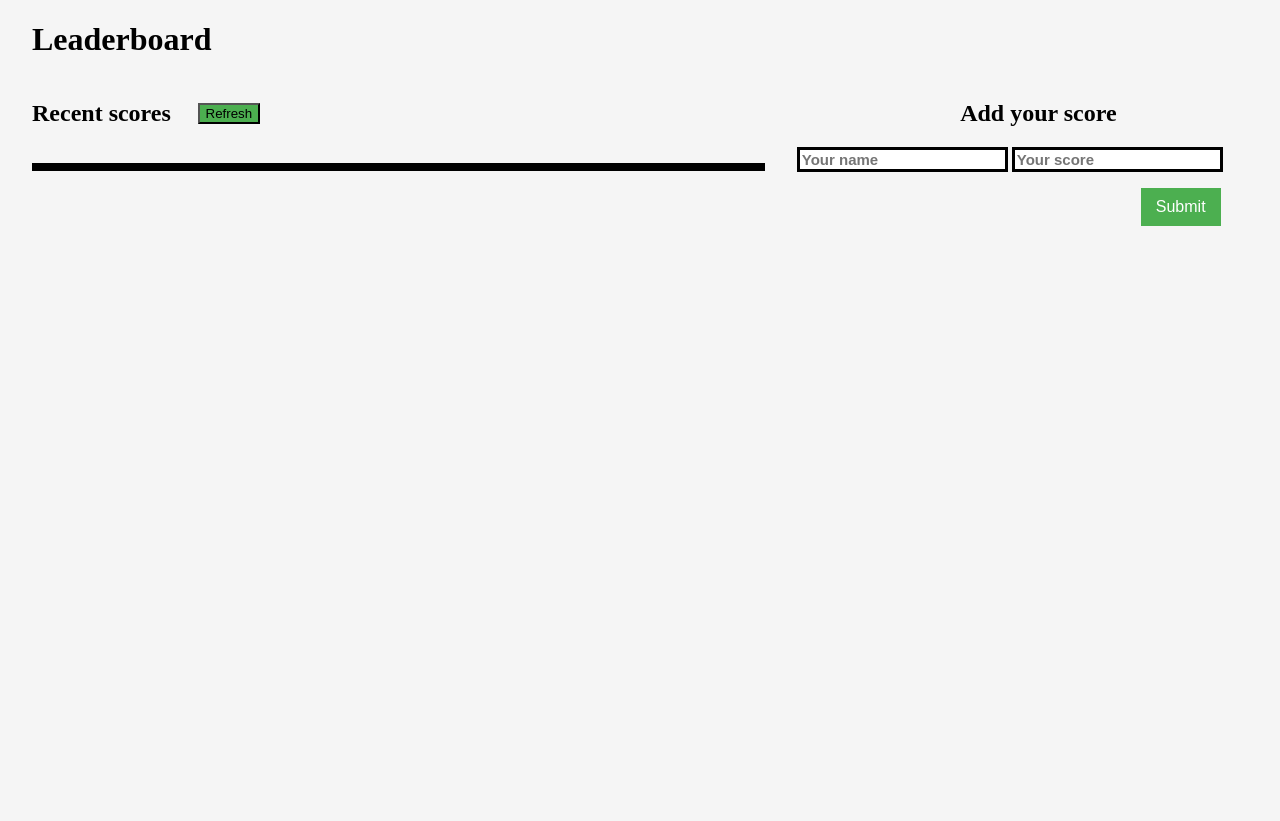
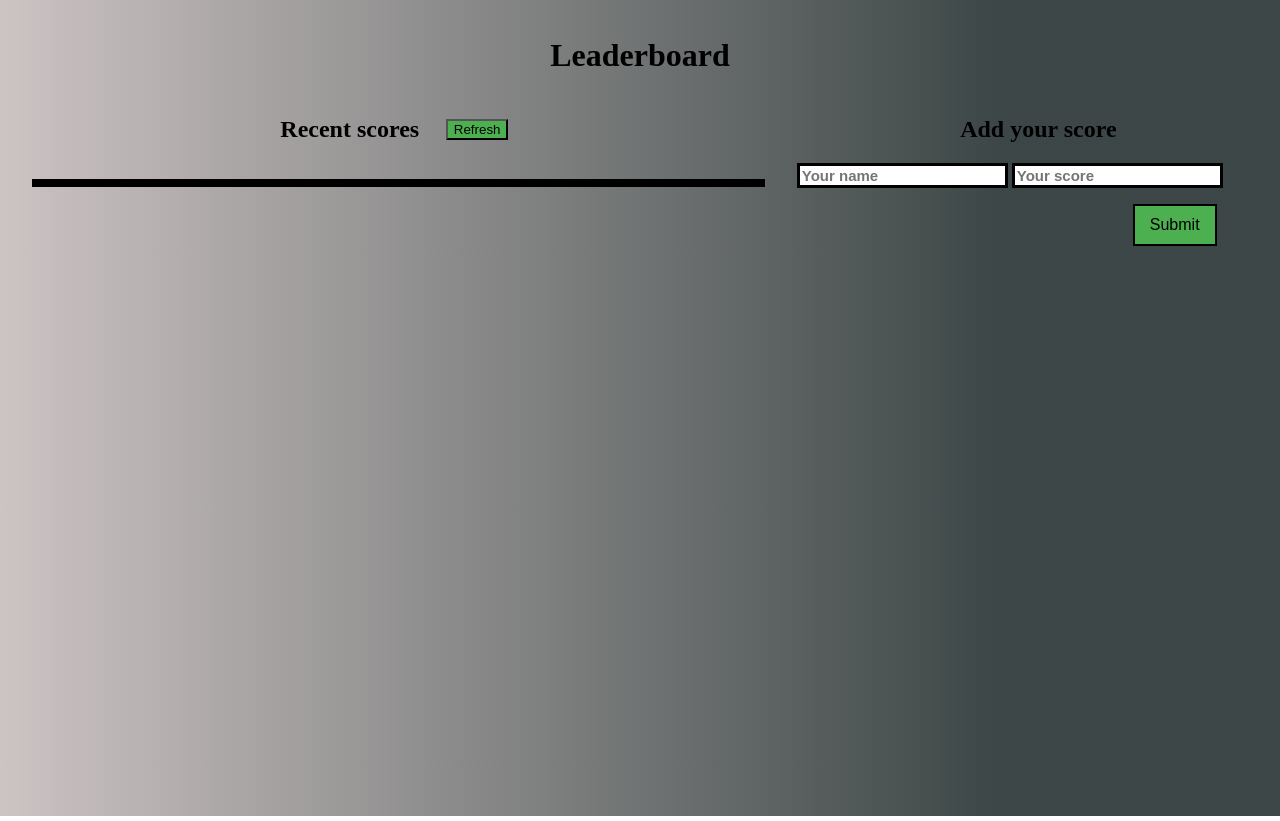
Before and after one commit to david63011/Leaderboard, a website built with webpack: page src/template.html in a window 1280 px wide. Built offline with nearby package versions, Linux system fonts and the light colour scheme.

Commit message:
Add changes

```diff
--- a/src/styles/main.scss
+++ b/src/styles/main.scss
@@ -8,6 +8,12 @@ body {
   margin: 0;
   height: 100vh;
   background-color: #f5f5f5;
+  background: rgb(205, 196, 196);
+  background: linear-gradient(
+    90deg,
+    rgba(205, 196, 196, 1) 0%,
+    rgba(29, 40, 40, 0.8578781854538691) 78%
+  );
 }
 
 li {
@@ -17,21 +23,28 @@ li {
 
 .btn-submit {
   background-color: #4caf50;
-  border: none;
-  color: white;
+  color: black;
   padding: 10px 15px;
   text-align: center;
   text-decoration: none;
-  display: inline-block;
   font-size: 16px;
   margin: 4px 2px;
   cursor: pointer;
   margin-top: 1em;
-  margin-left: 21.5em;
+  margin-left: 21em;
+  border-color: black;
+  border-style: solid;
+}
+
+.btn-submit:hover {
+  background-color: #4caf49;
+  color: white;
 }
 
 .result-header {
   display: flex;
+  align-items: center;
+  justify-content: center;
 }
 
 .refresh-button {
@@ -43,8 +56,8 @@ li {
 }
 
 .refresh-button:hover {
-  background-color: #4caf50;
   color: white;
+  background-color: #45a049;
 }
 
 .btn-submit:hover {
@@ -90,7 +103,7 @@ li {
 }
 
 .leader {
-  margin-left: 1em;
+  align-items: center;
 }
 
 .score-form {
@@ -99,3 +112,10 @@ li {
   justify-content: center;
   align-items: center;
 }
+
+.header {
+  display: flex;
+  justify-content: center;
+  align-items: center;
+  margin-top: 1em;
+}
--- a/src/template.html
+++ b/src/template.html
@@ -17,9 +17,9 @@
     <title>Leaderboard</title>
   </head>
   <body>
-   <header>
-    <h1 class="leader">Leaderboard</h1>
-   </header>
+    <header class="header">
+      <h1 class="leader">Leaderboard</h1>
+    </header>
     <section class="board-section">
       <div class="result">
         <div class="result-header">
@@ -30,18 +30,16 @@
           <li><p>Name:100</p></li>
           <li><p>Name:30</p></li>
           <li><p>Name:75</p></li>
-
         </ul>
       </div>
-       <div class="score-form">
+      <div class="score-form">
         <h2>Add your score</h2>
-        <form class= 'form' action="#">
+        <form class="form" action="#">
           <input type="text" class="fullname" placeholder="Your name" />
           <input type="number" class="thescore" placeholder="Your score" />
           <button type="submit" class="btn-submit">Submit</button>
         </form>
-       </div>
+      </div>
     </section>
-
   </body>
 </html>
```
Also changed, not shown: src/index.js (+2 -5 lines).
